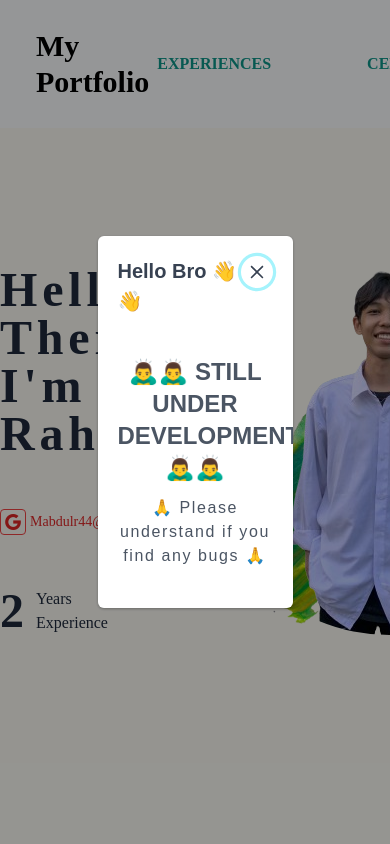
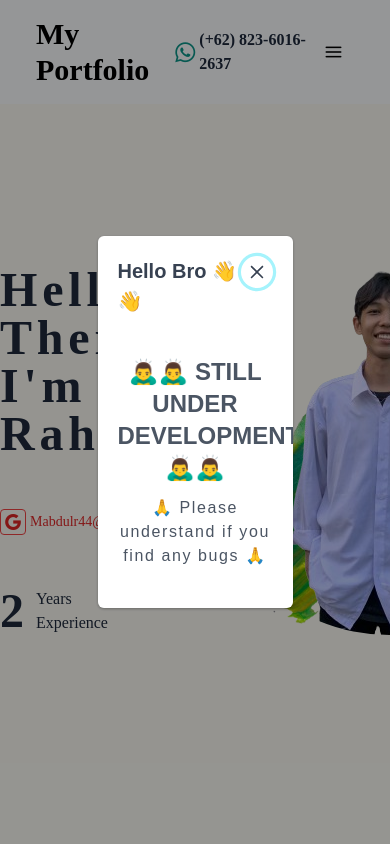
Before and after one commit to abdrahman02/web-portfolio-react-js, a React (Create React App) app: page / in a window 390 px wide. Shown: the top 844 px of the page. Built offline with nearby package versions, Linux system fonts and the light colour scheme; a web font is replaced by a local one.

Commit message:
navbar responsive v2

```diff
--- a/src/components/Navbar.js
+++ b/src/components/Navbar.js
@@ -11,7 +11,7 @@ const Navbar = () => {
         <span id="logo" className="text-3xl lg:text-4xl 2xl:text-5xl">
           <a href="/#cta">My Portfolio</a>
         </span>
-        <ul className="flex gap-20 sm:hidden lg:flex lg:text-lg 2xl:text-xl">
+        <ul className="flex gap-20 hidden lg:flex lg:text-lg 2xl:text-xl">
           <li className="p-2 text-teal-600 hover:border-x-2 rounded-full border-x-teal-600 transition-all">
             <a href="/#experiences">EXPERIENCES</a>
           </li>
```
